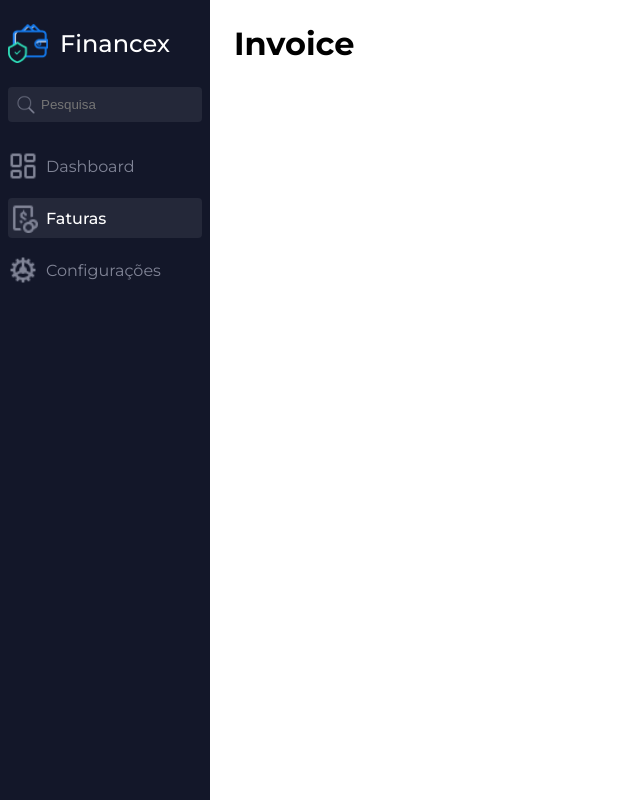
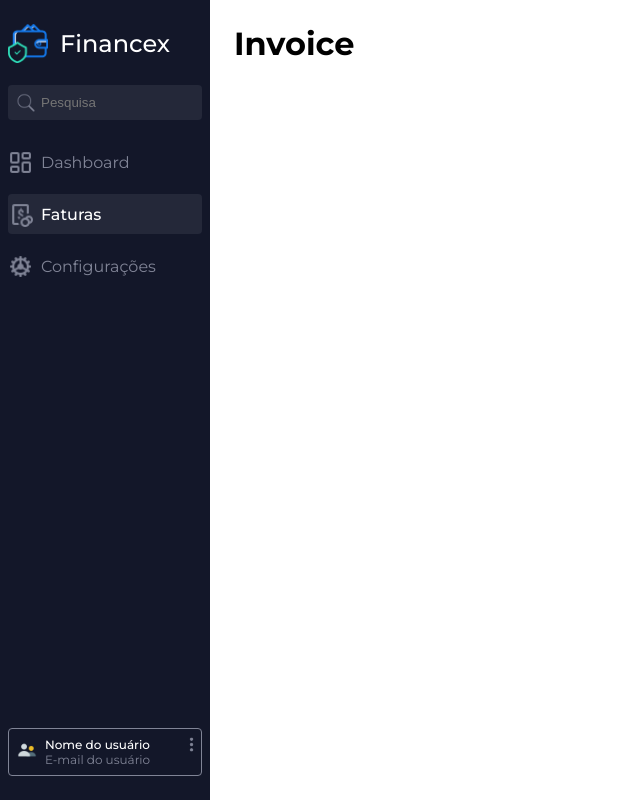
Before and after one commit to iagovtr/finance_front, a React (Vite) app: page /invoice in a window 1280 px wide. Shown: the whole page, without its empty margins (0-640 px from the left). Built offline with nearby package versions, Linux system fonts and the light colour scheme.

Commit message:
feat: add profile component on menu

```diff
--- /dev/null
+++ b/src/components/Menu/components/UserProfile/index.tsx
@@ -0,0 +1,23 @@
+import React from "react";
+import * as S from "./styles";
+import UserProfileIcon from "/profile.png";
+import InfoIcon from "/info.png";
+
+const UserProfile = () => {
+  return (
+    <S.UserProfileContainer>
+      <S.IconContainer>
+        <S.Icon src={UserProfileIcon} alt="Foto de perfil" />
+      </S.IconContainer>
+      <S.ProfileLabelsContainer>
+        <S.ProfileName>Nome do usuário</S.ProfileName>
+        <S.ProfileEmail>E-mail do usuário</S.ProfileEmail>
+      </S.ProfileLabelsContainer>
+      <S.IconContainer>
+        <S.Icon src={InfoIcon} alt="Mais detalhes" className="info" />
+      </S.IconContainer>
+    </S.UserProfileContainer>
+  );
+};
+
+export default UserProfile;
--- /dev/null
+++ b/src/components/Menu/components/UserProfile/styles.ts
@@ -0,0 +1,40 @@
+import styled from "styled-components";
+
+export const UserProfileContainer = styled.div`
+  display: flex;
+  align-items: center;
+  border: 1px solid #808496;
+  border-radius: 4px;
+  padding: 8px;
+  position: relative;
+`;
+
+export const IconContainer = styled.div`
+  cursor: pointer;
+`;
+
+export const Icon = styled.img`
+  width: 20px;
+
+  &.info {
+    width: 15px;
+    position: absolute;
+    top: 8px;
+    right: 2px;
+  }
+`;
+
+export const ProfileLabelsContainer = styled.div`
+  margin-left: 8px;
+`;
+
+export const ProfileName = styled.p`
+  color: white;
+  font-size: 12px;
+  font-weight: 500;
+`;
+
+export const ProfileEmail = styled.p`
+  color: #808496;
+  font-size: 12px;
+`;
--- a/src/components/Menu/index.tsx
+++ b/src/components/Menu/index.tsx
@@ -4,6 +4,7 @@ import * as S from "./styles";
 import WalletBrandIcon from "/wallet-brand.png";
 import SearchBar from "../SearchBar";
 import { menuModules } from "./modules";
+import UserProfile from "./components/UserProfile";
 
 const Menu = () => {
   const [modules, setModules] = useState(menuModules);
@@ -38,6 +39,9 @@ const Menu = () => {
           </S.MenuItemContainer>
         ))}
       </S.MenuModulesContainer>
+      <S.UserProfileContainer>
+        <UserProfile />
+      </S.UserProfileContainer>
     </S.Container>
   );
 };
--- a/src/components/Menu/styles.ts
+++ b/src/components/Menu/styles.ts
@@ -3,6 +3,9 @@ import { Link } from "react-router-dom";
 import { MENU_WIDTH } from "../../styles/Global";
 
 export const Container = styled.div`
+  display: flex;
+  flex-direction: column;
+  justify-content: space-between;
   position: fixed;
   height: 100%;
   background: #131729;
@@ -32,12 +35,10 @@ export const SearchBarContainer = styled.div`
   display: flex;
   align-items: center;
   justify-content: center;
-  margin-top: 24px;
 `;
 
 export const MenuModulesContainer = styled.div`
-  min-height: 80%;
-  margin-top: 24px;
+  min-height: 75%;
 `;
 
 export const MenuItemContainer = styled.div<{ isActive: boolean }>`
@@ -58,7 +59,7 @@ export const MenuItemContainer = styled.div<{ isActive: boolean }>`
 `;
 
 export const MenuItemIcon = styled.img`
-  width: 30px;
+  width: 25px;
 `;
 
 export const MenuItemLink = styled(Link)`
@@ -66,3 +67,5 @@ export const MenuItemLink = styled(Link)`
   text-decoration: none;
   margin-left: 8px;
 `;
+
+export const UserProfileContainer = styled.div``;
```
Also changed, not shown: public/info.png (added), public/profile.png (added).
